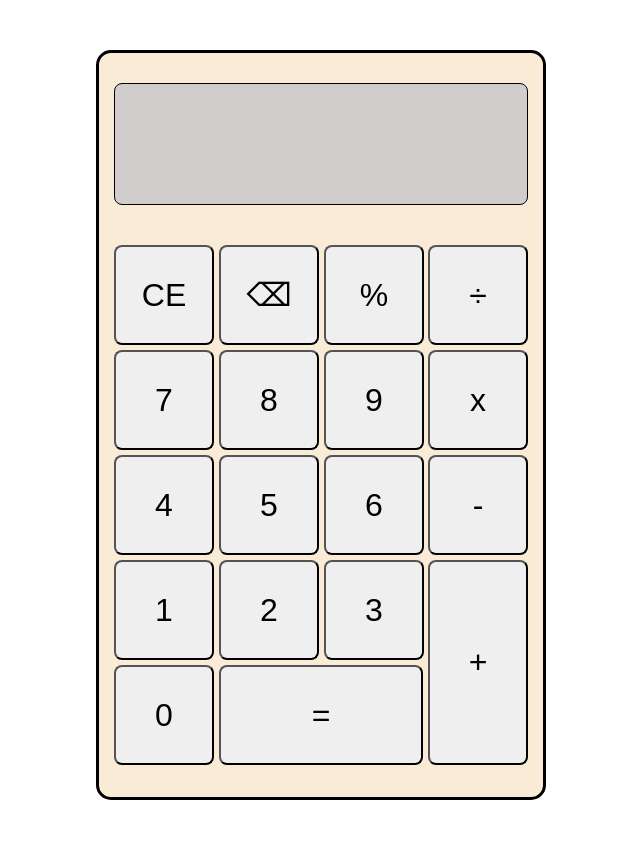
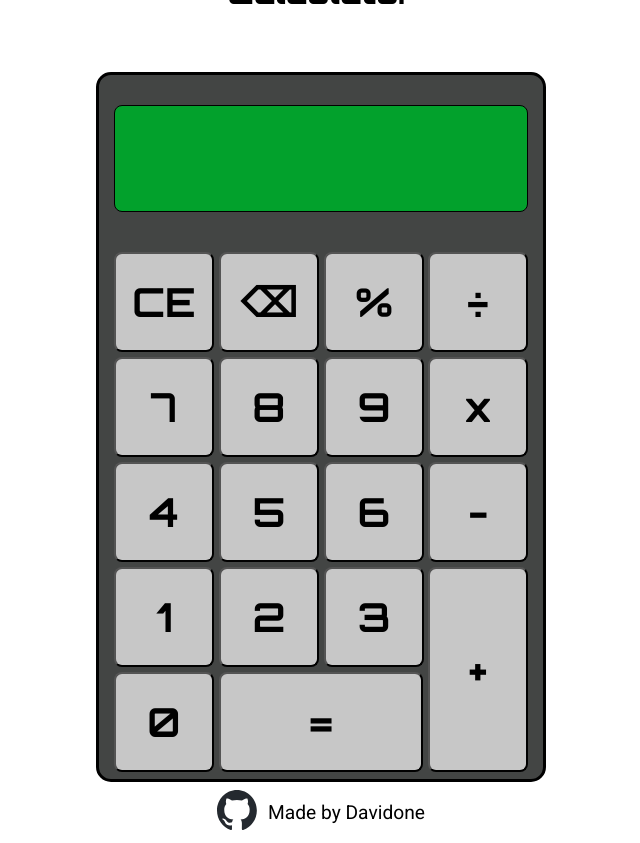
Before and after one commit to IlDavidone/Web-Calculator, a plain HTML site: page index.html in a window 1280 px wide. Shown: the whole page, without its empty margins (319-959 px from the left). Before the commit the page ends 800 px from the top, so only its background shows below. Drawn offline with Linux system fonts and the light colour scheme.

Commit message:
Final temporary commit, looking to polish in the future

```diff
--- a/index.html
+++ b/index.html
@@ -4,10 +4,13 @@
     <meta charset="UTF-8" />
     <meta name="viewport" content="width=device-width, initial-scale=1.0" />
     <link rel="stylesheet" href="./styles.css" />
+    <link rel="preconnect" href="https://fonts.googleapis.com">
+    <link rel="preconnect" href="https://fonts.gstatic.com" crossorigin>
+    <link href="https://fonts.googleapis.com/css2?family=Orbitron:wght@400..900&family=Roboto:ital,wght@0,100..900;1,100..900&family=Silkscreen:wght@400;700&display=swap" rel="stylesheet">
     <title>Calculator</title>
   </head>
   <body>
-    <header><h1></h1></header>
+    <header><h1>Calculator</h1></header>
 
     <div class="content">
       <div class="calculator-wrapper">
@@ -42,8 +45,14 @@
     </div>
 
     <footer>
-      <img src="" alt="" />
-      <p></p>
+      <div class="wrapper">
+        <a
+          class="github-icon"
+          href="https://github.com/IlDavidone"
+          target="_blank"
+          ><img class="github-svg" src="./Assets/github-mark.svg""></a>
+        <p class="contact">Made by Davidone</p>
+      </div>
     </footer>
     <script src="./script.js"></script>
   </body>
--- a/styles.css
+++ b/styles.css
@@ -1,26 +1,39 @@
 body {
     margin: 0;
     display: flex;
-    flex-direction: row;
+    flex-direction: column;
     justify-content: center;
+    align-items: center;
+    height: 100vh;
 }
 
 button {
+    font-family: "Orbitron", sans-serif;
+    font-weight: 700;
+    background-color: #c7c7c7;
     padding: 0px;
     height: 100px;
     width: 100px;
-    font-size: 2em;
+    font-size: 2.5em;
     border-radius: 8px;
 }
 
+h1 {
+    font-family: "Orbitron", sans-serif;
+    font-size: 2em;
+    margin-bottom: 10px;
+}
+
 .calculator-wrapper {
-    background-color: antiquewhite;
+    background-color: #434544;
     border: 3px solid black;
     border-radius: 15px;
 }
 
 .calculator-text {
-    font-size: 2em;
+    font-size: 1.5em;
+    color: whitesmoke;
+    font-family: "Silkscreen", sans-serif;
     margin: 0px;
     margin-right: 8px;
     align-self: center;
@@ -29,12 +42,11 @@ button {
 .display {
     display: flex;
     justify-content: right;
-    flex: 1 0 auto;
     font-size: 2em;
-    height: 120px;
+    height: 105px;
     border: 1px solid black;
     border-radius: 8px;
-    background-color: #d1cdcd;
+    background-color: #02a12c;
     margin: 30px 15px 40px 15px;
 }
 
@@ -45,8 +57,9 @@ button {
 
 .content {
     display: flex;
+    flex: 1 0 auto;
     width: 450px;
-    height: 750px;
+    height: 710px;
     margin-top: 50px;
 }
 
@@ -78,3 +91,33 @@ button {
     flex: 1 0 auto;
     margin-right: 5px;
 }
+
+footer {
+    display: flex;
+    align-items: end;
+    margin-bottom: 7px;
+    font-family: "Roboto", sans-serif;
+    font-size: 1.2em;
+    flex: 1 0 auto;
+}
+
+.wrapper {
+    display: flex;
+    align-items: center;
+    flex-wrap: wrap;
+    gap: 11px;
+}
+
+.github-svg {
+    width: 40px;
+    height: 40px;
+}
+
+.github-icon {
+    transition: transform 0.3s ease-in-out;
+    flex: 1 0 auto;
+}
+
+.github-icon:hover {
+    transform: rotate(360deg) scale(1.2);
+}
```
Also changed, not shown: Assets/github-mark.svg (added).
